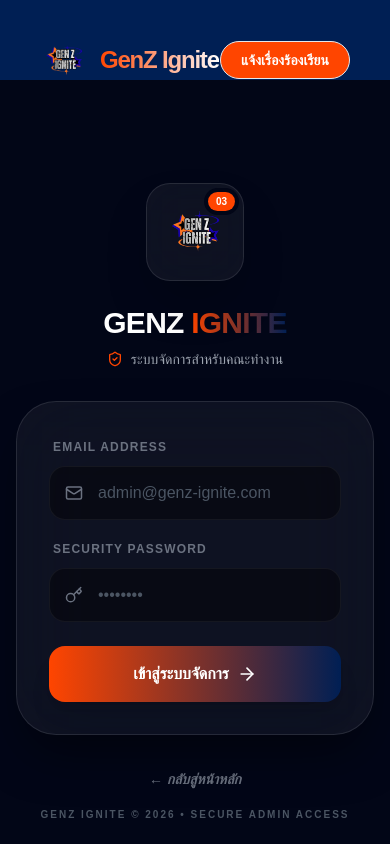
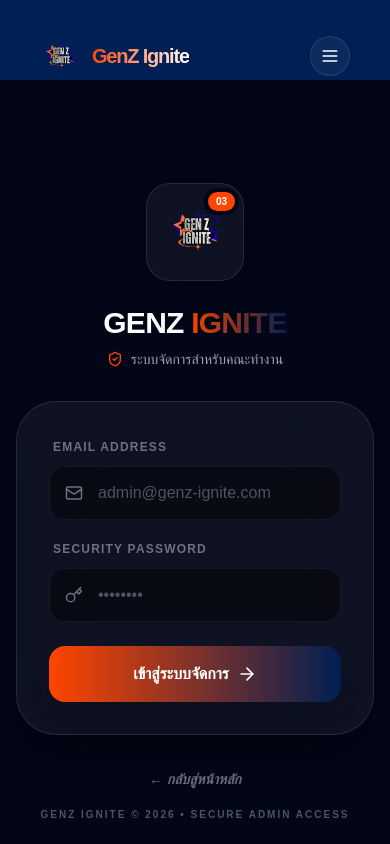
Before and after one commit to Galiverking/GenZ.Ignite, a Next.js app: page /login in a window 390 px wide. Shown: the top 844 px of the page. Built offline with nearby package versions, Linux system fonts and the light colour scheme; a web font is replaced by a local one.

Commit message:
feat: improve mobile navbar with hamburger menu and animations

```diff
--- a/components/shared/Navbar.tsx
+++ b/components/shared/Navbar.tsx
@@ -1,13 +1,15 @@
 "use client";
 
-import { motion } from "framer-motion";
+import { motion, AnimatePresence } from "framer-motion";
 import Link from "next/link";
 import { useState, useEffect } from "react";
 import { clsx } from "clsx";
 import { usePathname } from "next/navigation";
+import { Menu, X, ChevronRight } from "lucide-react";
 
 export default function Navbar() {
     const [scrolled, setScrolled] = useState(false);
+    const [isOpen, setIsOpen] = useState(false);
     const pathname = usePathname();
 
     // Detect scroll to adjust Navbar style
@@ -19,6 +21,15 @@ export default function Navbar() {
         return () => window.removeEventListener("scroll", handleScroll);
     }, []);
 
+    // Prevent body scroll when menu is open
+    useEffect(() => {
+        if (isOpen) {
+            document.body.style.overflow = "hidden";
+        } else {
+            document.body.style.overflow = "unset";
+        }
+    }, [isOpen]);
+
     const navItems = [
         { name: "หน้าแรก", path: "/" },
         { name: "นโยบาย", path: "/policy" },
@@ -26,25 +37,26 @@ export default function Navbar() {
     ];
 
     return (
+        <>
             <motion.header
                 initial={{ y: -100, opacity: 0 }}
                 animate={{ y: 0, opacity: 1 }}
                 transition={{ duration: 0.8, ease: "easeOut" }}
-            className="fixed top-0 left-0 right-0 z-50 flex justify-center pt-6 px-4 pointer-events-none"
+                className="fixed top-0 left-0 right-0 z-[100] flex justify-center pt-6 px-4 pointer-events-none"
             >
                 <nav
                     className={clsx(
-                    "flex items-center justify-between px-6 py-3 rounded-full transition-all duration-300 pointer-events-auto",
-                    scrolled
-                        ? "bg-white/10 backdrop-blur-md shadow-lg w-[95%] md:w-[70%] border border-white/20"
+                        "flex items-center justify-between px-6 py-3 rounded-full transition-all duration-500 pointer-events-auto",
+                        scrolled || isOpen
+                            ? "bg-black/60 backdrop-blur-xl shadow-[0_8px_32px_0_rgba(0,0,0,0.36)] w-[95%] md:w-[70%] border border-white/10"
                             : "bg-transparent w-full max-w-6xl"
                     )}
                 >
-                <Link href="/" className="font-bold text-2xl tracking-tighter text-white flex items-center gap-3 group">
-                    <div className="w-12 h-12 relative flex items-center justify-center transition-transform group-hover:scale-110">
+                    <Link href="/" onClick={() => setIsOpen(false)} className="font-bold text-2xl tracking-tighter text-white flex items-center gap-3 group">
+                        <div className="w-10 h-10 relative flex items-center justify-center transition-transform group-hover:scale-110">
                             <img src="/logo.png" alt="GenZ Ignite Logo" className="w-full h-full object-contain" />
                         </div>
-                    <span className="bg-clip-text text-transparent bg-gradient-to-r from-primary to-white font-black">GenZ Ignite</span>
+                        <span className="bg-clip-text text-transparent bg-gradient-to-r from-primary to-white font-black text-xl md:text-2xl">GenZ Ignite</span>
                     </Link>
 
                     {/* Menu (Desktop) */}
@@ -54,24 +66,96 @@ export default function Navbar() {
                                 <Link
                                     href={item.path}
                                     className={clsx(
-                                    "hover:text-white cursor-pointer transition-colors",
+                                        "hover:text-white cursor-pointer transition-colors relative py-1",
                                         pathname === item.path ? "text-white font-bold" : ""
                                     )}
                                 >
                                     {item.name}
+                                    {pathname === item.path && (
+                                        <motion.div
+                                            layoutId="nav-underline"
+                                            className="absolute bottom-0 left-0 right-0 h-0.5 bg-primary rounded-full"
+                                        />
+                                    )}
                                 </Link>
                             </li>
                         ))}
                     </ul>
 
-                {/* CTA Button */}
+                    {/* Right Side Items */}
+                    <div className="flex items-center gap-4">
                         <Link
                             href="/report"
-                    className="bg-primary text-white border border-secondary/20 px-5 py-2 rounded-full text-sm font-bold hover:bg-secondary hover:shadow-lg hover:shadow-secondary/20 transition-all active:scale-95"
+                            className="hidden md:block bg-primary text-white border border-primary/20 px-5 py-2 rounded-full text-sm font-bold hover:bg-red-600 hover:shadow-[0_0_20px_rgba(239,68,68,0.4)] transition-all active:scale-95"
                         >
                             แจ้งเรื่องร้องเรียน
                         </Link>
+
+                        {/* Hamburger Button (Mobile) */}
+                        <button
+                            onClick={() => setIsOpen(!isOpen)}
+                            className="md:hidden w-10 h-10 flex items-center justify-center rounded-full bg-white/5 border border-white/10 text-white hover:bg-white/10 transition-colors"
+                        >
+                            {isOpen ? <X size={20} /> : <Menu size={20} />}
+                        </button>
+                    </div>
                 </nav>
             </motion.header>
+
+            {/* Mobile Menu Overlay */}
+            <AnimatePresence>
+                {isOpen && (
+                    <motion.div
+                        initial={{ opacity: 0 }}
+                        animate={{ opacity: 1 }}
+                        exit={{ opacity: 0 }}
+                        transition={{ duration: 0.3 }}
+                        className="fixed inset-0 z-[90] bg-black/40 backdrop-blur-2xl md:hidden flex flex-col pt-32 px-6"
+                    >
+                        <ul className="space-y-6">
+                            {navItems.map((item, index) => (
+                                <motion.li
+                                    key={item.path}
+                                    initial={{ x: -20, opacity: 0 }}
+                                    animate={{ x: 0, opacity: 1 }}
+                                    transition={{ delay: 0.1 + index * 0.1 }}
+                                >
+                                    <Link
+                                        href={item.path}
+                                        onClick={() => setIsOpen(false)}
+                                        className={clsx(
+                                            "flex items-center justify-between text-3xl font-black transition-colors uppercase tracking-tight",
+                                            pathname === item.path ? "text-primary" : "text-white/60 hover:text-white"
+                                        )}
+                                    >
+                                        {item.name}
+                                        <ChevronRight size={28} className={pathname === item.path ? "opacity-100" : "opacity-0"} />
+                                    </Link>
+                                </motion.li>
+                            ))}
+                        </ul>
+
+                        <motion.div
+                            initial={{ y: 20, opacity: 0 }}
+                            animate={{ y: 0, opacity: 1 }}
+                            transition={{ delay: 0.5 }}
+                            className="mt-12 pt-12 border-t border-white/10"
+                        >
+                            <Link
+                                href="/report"
+                                onClick={() => setIsOpen(false)}
+                                className="w-full flex items-center justify-center bg-primary text-white p-5 rounded-3xl text-lg font-black shadow-2xl shadow-primary/30"
+                            >
+                                แจ้งเรื่องร้องเรียน
+                            </Link>
+                        </motion.div>
+
+                        <div className="mt-auto pb-12 text-center text-[10px] text-white/20 font-black uppercase tracking-[0.3em]">
+                            GenZ Ignite © 2026 • Movement of Change
+                        </div>
+                    </motion.div>
+                )}
+            </AnimatePresence>
+        </>
     );
 }
```
Lines whose indentation alone changed are shown as unchanged.
